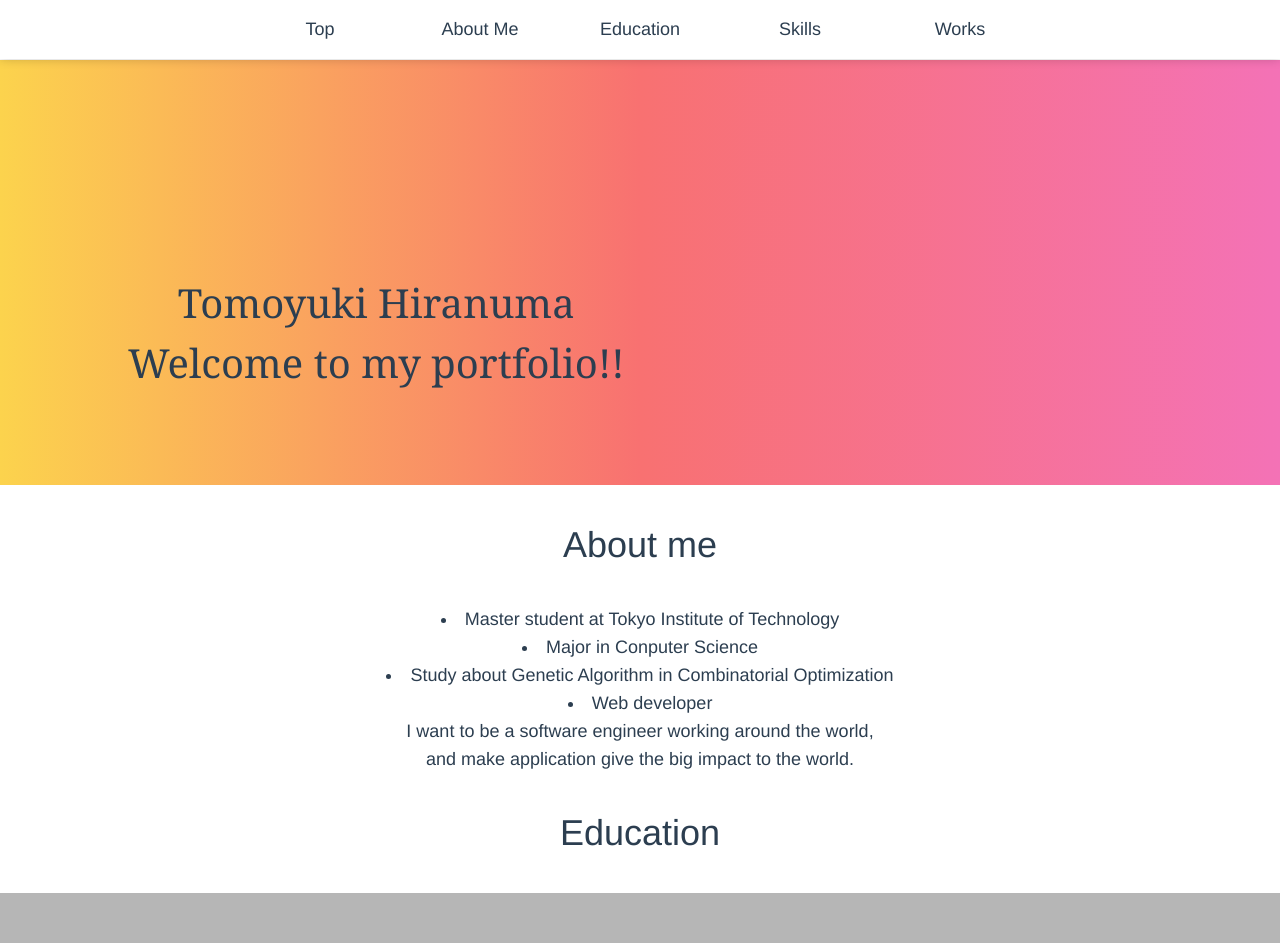
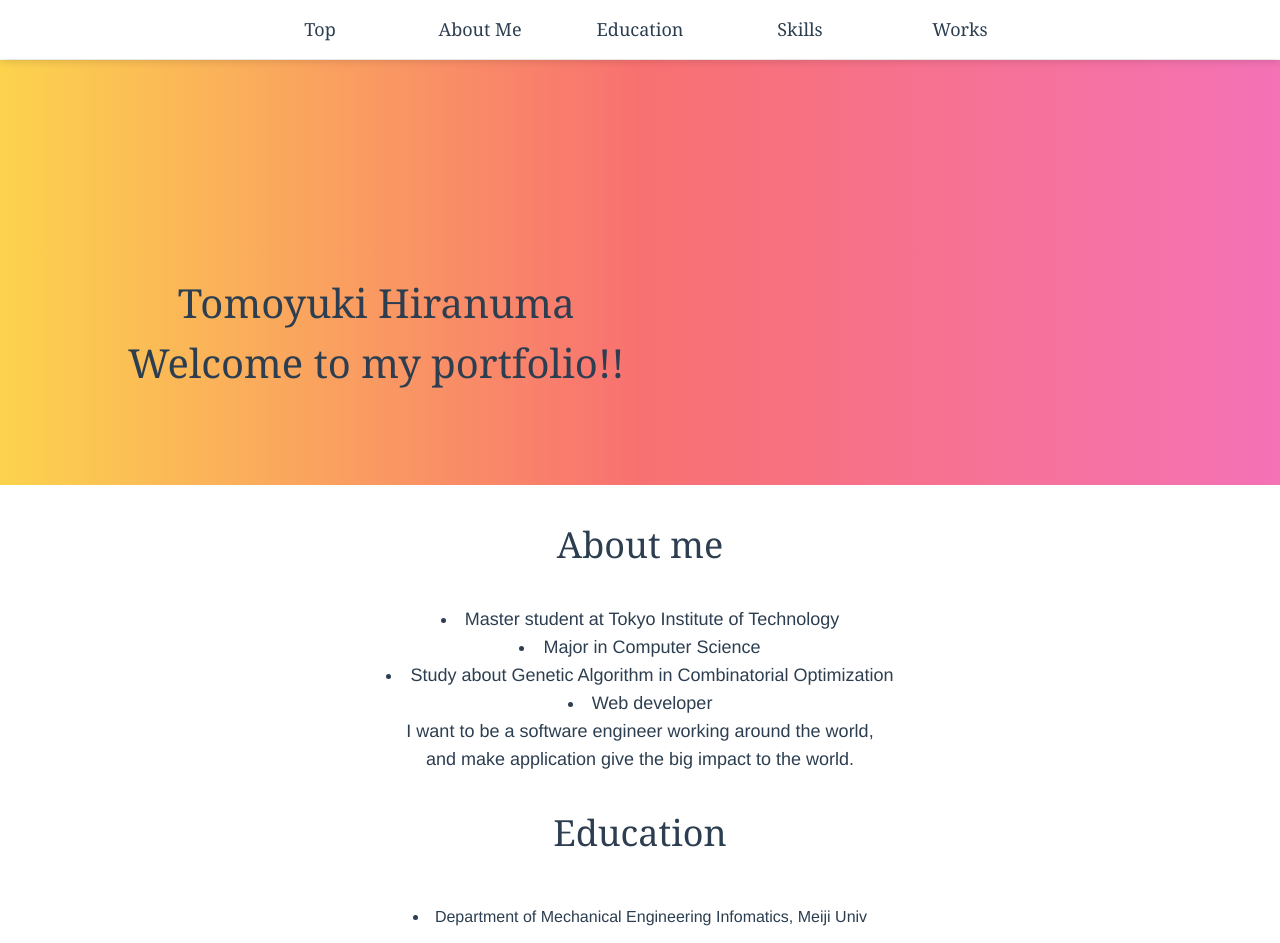
Before and after one commit to tomoyuki-hiranuma/portfolio, a Vue app: page / in a window 1280 px wide. Shown: the top 943 px of the page. Built offline with nearby package versions, Linux system fonts and the light colour scheme.

Commit message:
change font

```diff
--- a/src/components/About.vue
+++ b/src/components/About.vue
@@ -1,9 +1,9 @@
 <template>
   <div>
-    <p class="text-4xl my-10">About me</p>
+    <p class="text-4xl my-10 font-serif">About me</p>
     <div class="text-lg my-10">
       <li>Master student at Tokyo Institute of Technology</li>
-      <li>Major in Conputer Science</li>
+      <li>Major in Computer Science</li>
       <li>Study about Genetic Algorithm in Combinatorial Optimization</li>
       <li>Web developer</li>
       <p>I want to be a software engineer working around the world,</p>
--- a/src/components/Education.vue
+++ b/src/components/Education.vue
@@ -1,6 +1,14 @@
 <template>
   <div>
-    <p class="text-4xl my-10">Education</p>
+    <p class="text-4xl my-10 font-serif">Education</p>
+    <div>
+      <li class="p-3">
+        Department of Mechanical Engineering Infomatics, Meiji Univ
+      </li>
+      <li class="p-3">
+        Computer Science, School of Computing, Tokyo Institute of Technology
+      </li>
+    </div>
   </div>
 </template>
 
--- a/src/components/MyHeader.vue
+++ b/src/components/MyHeader.vue
@@ -1,11 +1,11 @@
 <template>
   <header>
     <div>
-      <p>Top</p>
-      <p>About Me</p>
-      <p>Education</p>
-      <p>Skills</p>
-      <p>Works</p>
+      <p class="font-serif">Top</p>
+      <p class="font-serif">About Me</p>
+      <p class="font-serif">Education</p>
+      <p class="font-serif">Skills</p>
+      <p class="font-serif">Works</p>
     </div>
   </header>
 </template>
```
